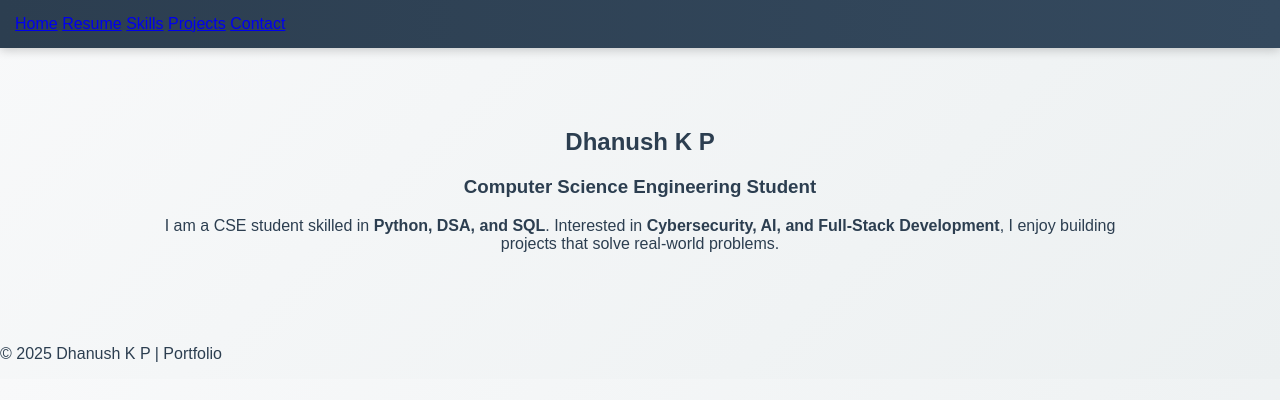
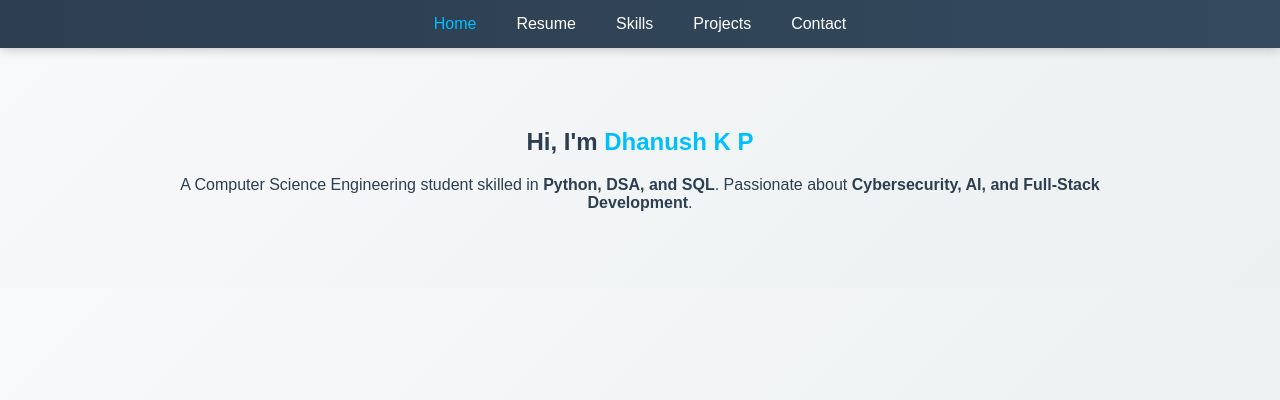
Before and after one commit to dhanushk300/dhanushkp400.github.io, a plain HTML site: page index.html in a window 1280 px wide. Drawn offline with nearby package versions, Linux system fonts and the light colour scheme.

Commit message:
Update index.html

```diff
--- a/index.html
+++ b/index.html
@@ -3,33 +3,25 @@
 <head>
   <meta charset="UTF-8">
   <meta name="viewport" content="width=device-width, initial-scale=1.0">
-  <title>Dhanush K P - Portfolio</title>
+  <title>Dhanush Portfolio - Home</title>
   <link rel="stylesheet" href="style.css">
 </head>
 <body>
-  <header>
-    <nav>
-      <a href="index.html">Home</a>
-      <a href="resume.html">Resume</a>
-      <a href="skills.html">Skills</a>
-      <a href="projects.html">Projects</a>
-      <a href="contact.html">Contact</a>
-    </nav>
-  </header>
+  <nav>
+    <ul>
+      <li><a href="index.html" class="active">Home</a></li>
+      <li><a href="resume.html">Resume</a></li>
+      <li><a href="skills.html">Skills</a></li>
+      <li><a href="projects.html">Projects</a></li>
+      <li><a href="contact.html">Contact</a></li>
+    </ul>
+  </nav>
 
-  <section id="home">
-    <h1>Dhanush K P</h1>
-    <h3>Computer Science Engineering Student</h3>
-    <p>
-      I am a CSE student skilled in <b>Python, DSA, and SQL</b>.
-      Interested in <b>Cybersecurity, AI, and Full-Stack Development</b>,
-      I enjoy building projects that solve real-world problems.
-    </p>
+  <section id="about">
+    <h1>Hi, I'm <span style="color:#00bfff;">Dhanush K P</span></h1>
+    <p>A Computer Science Engineering student skilled in <b>Python, DSA, and SQL</b>.
+       Passionate about <b>Cybersecurity, AI, and Full-Stack Development</b>.</p>
   </section>
-
-  <footer>
-    <p>&copy; 2025 Dhanush K P | Portfolio</p>
-  </footer>
 
   <script src="https://code.jquery.com/jquery-3.6.0.min.js"></script>
   <script src="script.js"></script>
```
